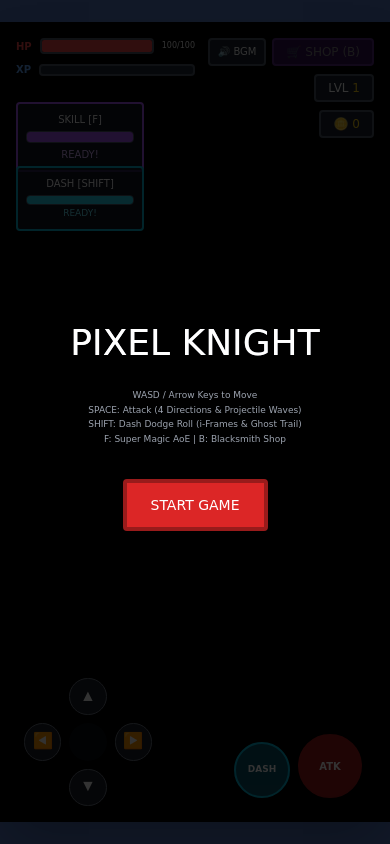
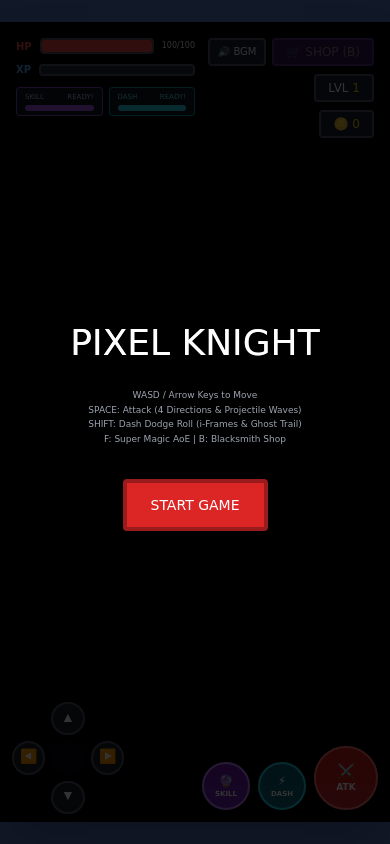
Before and after one commit to Azriel121212/blade-of-souls-rpg, a plain HTML site: page index.html in a window 390 px wide. Drawn offline with nearby package versions, Linux system fonts and the light colour scheme.

Commit message:
fix: responsive mobile controls for landscape, added virtual skill button and clean HUD layout

```diff
--- a/index.html
+++ b/index.html
@@ -7,10 +7,17 @@
     <script src="https://cdn.tailwindcss.com"></script>
     <style>
         /* CSS Khusus untuk mematikan seleksi teks agar nyaman dimainkan di HP */
-        body { touch-action: none; user-select: none; -webkit-user-select: none; }
+        body { touch-action: none; user-select: none; -webkit-user-select: none; margin: 0; padding: 0; }
         @import url('https://fonts.googleapis.com/css2?family=Press+Start+2P&display=swap');
         .pixel-font { font-family: 'Press Start 2P', cursive; }
         .bar-transition { transition: width 0.2s ease-out; }
+
+        /* Sembunyikan kontrol sentuh HANYA jika device memakai mouse / non-touchscreen */
+        @media (hover: hover) and (pointer: fine) and (min-width: 1025px) {
+            #mobile-controls {
+                display: none !important;
+            }
+        }
     </style>
 </head>
 <body class="bg-gray-900 h-screen w-screen overflow-hidden flex items-center justify-center">
@@ -35,6 +42,29 @@
                     <div id="xp-bar" class="h-full bg-blue-500 bar-transition w-0"></div>
                 </div>
             </div>
+            <!-- Compact Skill & Dash Cooldown Strip -->
+            <div class="flex items-center gap-1.5 mt-0.5">
+                <!-- Skill Mini Bar -->
+                <div class="flex-1 bg-gray-900/80 px-2 py-1 rounded pixel-font text-white border border-purple-500/80 shadow">
+                    <div class="flex justify-between items-center text-[7px] sm:text-[8px] mb-0.5">
+                        <span class="text-purple-300">SKILL</span>
+                        <span id="skill-text" class="text-purple-300">READY!</span>
+                    </div>
+                    <div class="w-full h-1.5 bg-gray-800 rounded overflow-hidden">
+                        <div id="skill-bar" class="h-full bg-purple-500 transition-all duration-200" style="width: 100%"></div>
+                    </div>
+                </div>
+                <!-- Dash Mini Bar -->
+                <div class="flex-1 bg-gray-900/80 px-2 py-1 rounded pixel-font text-white border border-cyan-500/80 shadow">
+                    <div class="flex justify-between items-center text-[7px] sm:text-[8px] mb-0.5">
+                        <span class="text-cyan-300">DASH</span>
+                        <span id="dash-text" class="text-cyan-300">READY!</span>
+                    </div>
+                    <div class="w-full h-1.5 bg-gray-800 rounded overflow-hidden">
+                        <div id="dash-bar" class="h-full bg-cyan-400 transition-all duration-100" style="width: 100%"></div>
+                    </div>
+                </div>
+            </div>
         </div>
 
         <!-- Stats Kanan: Level, Koin & Audio -->
@@ -54,24 +84,6 @@
                 🪙 <span id="coin-text" class="text-yellow-400">0</span>
             </div>
         </div>
-
-        <!-- Skill Cooldown UI -->
-        <div class="absolute top-20 left-4 bg-gray-900/80 p-2 rounded pixel-font text-white border-2 border-purple-500 w-32 shadow pointer-events-none">
-            <div class="text-[10px] mb-1 text-center">SKILL [F]</div>
-            <div class="w-full h-3 bg-gray-800 rounded overflow-hidden border border-gray-600 mb-1">
-                <div id="skill-bar" class="h-full bg-purple-500 transition-all duration-200" style="width: 100%"></div>
-            </div>
-            <div id="skill-text" class="text-center text-[10px] text-purple-300">READY!</div>
-        </div>
-
-        <!-- Dash Cooldown UI -->
-        <div class="absolute top-36 left-4 bg-gray-900/80 p-2 rounded pixel-font text-white border-2 border-cyan-500 w-32 shadow pointer-events-none">
-            <div class="text-[10px] mb-1 text-center">DASH [SHIFT]</div>
-            <div class="w-full h-2.5 bg-gray-800 rounded overflow-hidden border border-gray-600 mb-0.5">
-                <div id="dash-bar" class="h-full bg-cyan-400 transition-all duration-100" style="width: 100%"></div>
-            </div>
-            <div id="dash-text" class="text-center text-[9px] text-cyan-300">READY!</div>
-        </div>
     </div>
 
     <!-- Top Epic Boss HUD (Dark Souls / Elden Ring Style) -->
@@ -103,27 +115,33 @@
     <canvas id="gameCanvas" class="block w-full h-full"></canvas>
 
     <!-- Kontrol Sentuh (Mobile) -->
-    <div id="mobile-controls" class="absolute bottom-4 left-0 w-full px-6 flex justify-between items-end z-10 sm:hidden">
+    <div id="mobile-controls" class="absolute bottom-2 sm:bottom-4 left-0 w-full px-3 sm:px-6 flex justify-between items-end z-20 pointer-events-none select-none">
         <!-- D-Pad Kiri -->
-        <div class="grid grid-cols-3 gap-2 w-32 h-32">
+        <div class="grid grid-cols-3 gap-1.5 sm:gap-2 w-28 h-28 sm:w-32 sm:h-32 pointer-events-auto">
             <div></div>
-            <button id="btn-up" class="bg-gray-700/50 rounded-full active:bg-gray-500 border border-gray-500 flex items-center justify-center text-white pb-1">▲</button>
+            <button id="btn-up" class="bg-gray-800/75 active:bg-cyan-600 rounded-full border-2 border-gray-600 flex items-center justify-center text-white pb-1 text-sm shadow-lg">▲</button>
             <div></div>
-            <button id="btn-left" class="bg-gray-700/50 rounded-full active:bg-gray-500 border border-gray-500 flex items-center justify-center text-white pb-1">◀</button>
-            <div class="bg-gray-800/30 rounded-full"></div>
-            <button id="btn-right" class="bg-gray-700/50 rounded-full active:bg-gray-500 border border-gray-500 flex items-center justify-center text-white pb-1">▶</button>
+            <button id="btn-left" class="bg-gray-800/75 active:bg-cyan-600 rounded-full border-2 border-gray-600 flex items-center justify-center text-white pb-1 text-sm shadow-lg">◀</button>
+            <div class="bg-gray-900/40 rounded-full"></div>
+            <button id="btn-right" class="bg-gray-800/75 active:bg-cyan-600 rounded-full border-2 border-gray-600 flex items-center justify-center text-white pb-1 text-sm shadow-lg">▶</button>
             <div></div>
-            <button id="btn-down" class="bg-gray-700/50 rounded-full active:bg-gray-500 border border-gray-500 flex items-center justify-center text-white pb-1">▼</button>
+            <button id="btn-down" class="bg-gray-800/75 active:bg-cyan-600 rounded-full border-2 border-gray-600 flex items-center justify-center text-white pb-1 text-sm shadow-lg">▼</button>
             <div></div>
         </div>
 
-        <!-- Tombol Aksi Kanan (ATK & DASH) -->
-        <div class="flex items-end gap-2 mb-2 mr-1">
-            <button id="btn-dash" class="w-14 h-14 bg-cyan-700/70 rounded-full active:bg-cyan-500 border-2 border-cyan-500 flex items-center justify-center text-white font-bold pixel-font text-[9px]">
-                DASH
+        <!-- Tombol Aksi Kanan (SKILL, DASH, ATK) -->
+        <div class="flex items-end gap-2 mb-1 pointer-events-auto">
+            <button id="btn-skill" class="w-12 h-12 sm:w-14 sm:h-14 bg-purple-700/85 rounded-full active:bg-purple-500 border-2 border-purple-400 flex flex-col items-center justify-center text-white font-bold pixel-font shadow-lg">
+                <span class="text-xs">🔮</span>
+                <span class="text-[7px]">SKILL</span>
             </button>
-            <button id="btn-attack" class="w-16 h-16 bg-red-600/70 rounded-full active:bg-red-400 border-2 border-red-800 flex items-center justify-center text-white font-bold pixel-font text-[10px]">
-                ATK
+            <button id="btn-dash" class="w-12 h-12 sm:w-14 sm:h-14 bg-cyan-700/85 rounded-full active:bg-cyan-500 border-2 border-cyan-400 flex flex-col items-center justify-center text-white font-bold pixel-font shadow-lg">
+                <span class="text-xs">⚡</span>
+                <span class="text-[7px]">DASH</span>
+            </button>
+            <button id="btn-attack" class="w-16 h-16 sm:w-18 sm:h-18 bg-red-600/90 rounded-full active:bg-red-500 border-2 border-red-400 flex flex-col items-center justify-center text-white font-bold pixel-font shadow-xl">
+                <span class="text-sm">⚔️</span>
+                <span class="text-[9px]">ATK</span>
             </button>
         </div>
     </div>
@@ -307,7 +325,13 @@ function resizeCanvas() {
     const container = document.getElementById('game-container');
     canvas.width = container.clientWidth;
     canvas.height = container.clientHeight;
-    if (window.innerWidth <= 640) mobileControls.classList.remove('hidden');
+
+    // Deteksi otomatis layar sentuh / mobile
+    const isTouch = ('ontouchstart' in window) || (navigator.maxTouchPoints > 0) || window.innerWidth <= 1024;
+    if (isTouch && mobileControls) {
+        mobileControls.classList.remove('hidden');
+        mobileControls.style.display = 'flex';
+    }
 
     if (decorationsInitialized) {
         initDecorations();
@@ -1505,6 +1529,7 @@ class Player {
         // Dash Cooldown HUD
         const dashBar = document.getElementById('dash-bar');
         const dashText = document.getElementById('dash-text');
+        const mBtnDash = document.getElementById('btn-dash');
         if (this.dashCooldown > 0) {
             this.dashCooldown--;
             let dpct = ((this.dashCooldownMax - this.dashCooldown) / this.dashCooldownMax) * 100;
@@ -1513,12 +1538,14 @@ class Player {
                 dashText.innerText = 'COOLDOWN';
                 dashText.classList.replace('text-cyan-300', 'text-gray-400');
             }
+            if (mBtnDash) mBtnDash.style.opacity = '0.45';
         } else {
             if (dashBar) dashBar.style.width = '100%';
             if (dashText) {
                 dashText.innerText = 'READY!';
                 dashText.classList.replace('text-gray-400', 'text-cyan-300');
             }
+            if (mBtnDash) mBtnDash.style.opacity = '1';
         }
 
         // Active Dash Movement & Ghost Shadow Trails
@@ -1567,6 +1594,7 @@ class Player {
         // Super Skill Logic (Key F)
         let skillBar = document.getElementById('skill-bar');
         let skillText = document.getElementById('skill-text');
+        let mBtnSkill = document.getElementById('btn-skill');
 
         if (this.magicCooldown > 0) {
             this.magicCooldown--;
@@ -1576,12 +1604,14 @@ class Player {
                 skillText.innerText = 'COOLDOWN';
                 skillText.classList.replace('text-purple-300', 'text-gray-400');
             }
+            if (mBtnSkill) mBtnSkill.style.opacity = '0.45';
         } else {
             if (skillBar) skillBar.style.width = '100%';
             if (skillText) {
                 skillText.innerText = 'READY!';
                 skillText.classList.replace('text-gray-400', 'text-purple-300');
             }
+            if (mBtnSkill) mBtnSkill.style.opacity = '1';
         }
 
         if (keys.magic && this.magicCooldown === 0) {
@@ -3271,6 +3301,17 @@ if (btnDash) {
     btnDash.addEventListener('mousedown', (e) => { if (player) player.dash(); });
 }
 
+const btnSkill = document.getElementById('btn-skill');
+if (btnSkill) {
+    btnSkill.addEventListener('touchstart', (e) => {
+        e.preventDefault();
+        if (player && player.magicCooldown === 0) player.superSkill();
+    });
+    btnSkill.addEventListener('mousedown', (e) => {
+        if (player && player.magicCooldown === 0) player.superSkill();
+    });
+}
+
 startBtn.addEventListener('click', startGame);
 
 </script>
```
